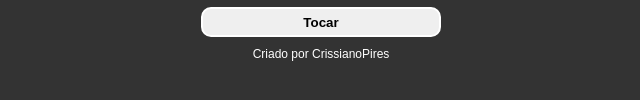
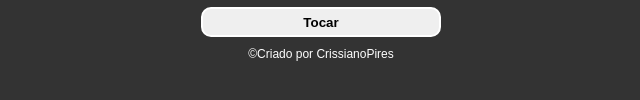
Before and after one commit to crissipires/BateriaVirtual_js-1, a plain HTML site: page index.html in a window 1280 px wide. Shown: the part 560-660 px from the top of the page, 319-959 px from the left. Drawn offline with Linux system fonts and the light colour scheme; a web font is replaced by a local one.

Commit message:
:speech_balloon: add copy

```diff
--- a/index.html
+++ b/index.html
@@ -30,7 +30,7 @@
         <button type="submit">Tocar</button>
     </div>
 
-    <footer>Criado por CrissianoPires</footer>
+    <footer>&copy;Criado por CrissianoPires</footer>
 
     <audio id="s_keyq" src='./sounds/keyq.wav'></audio>
     <audio id="s_keyw" src='./sounds/keyw.wav'></audio>
```
